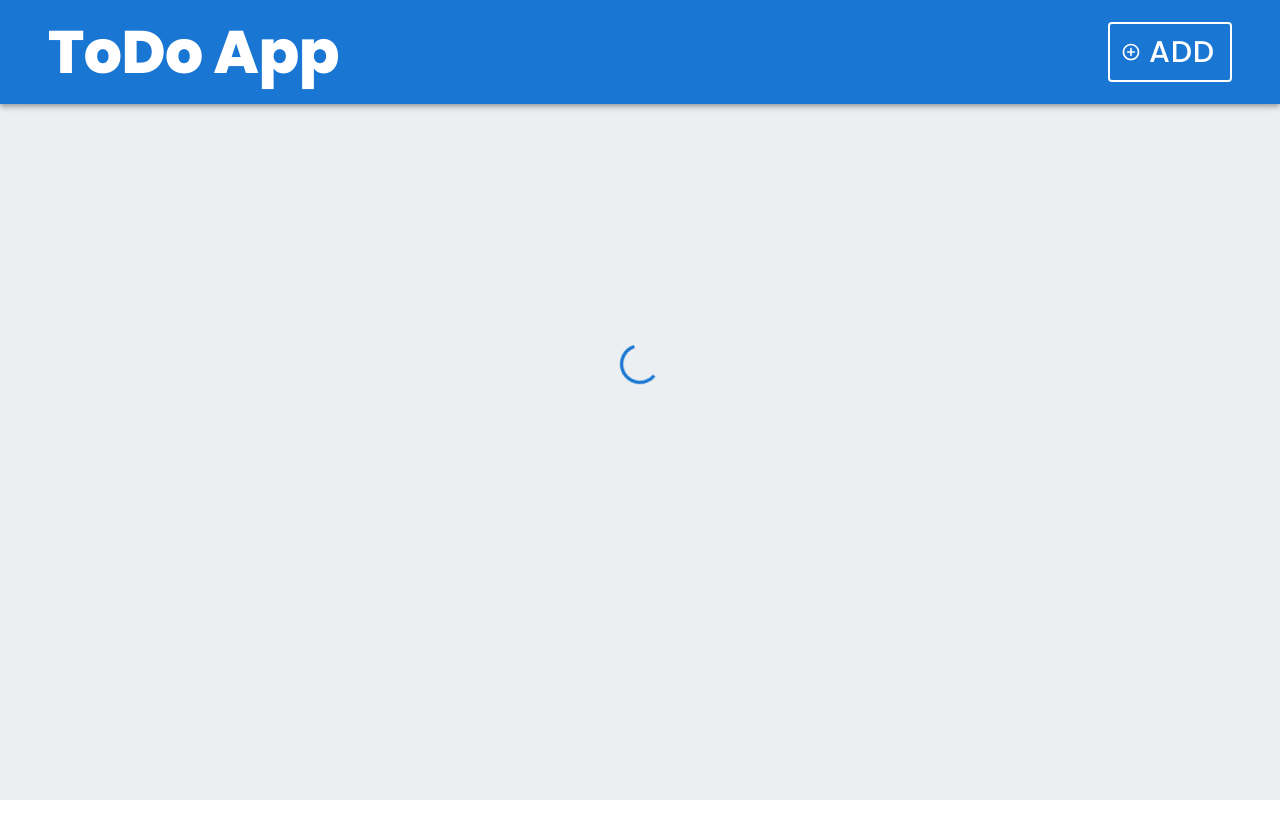
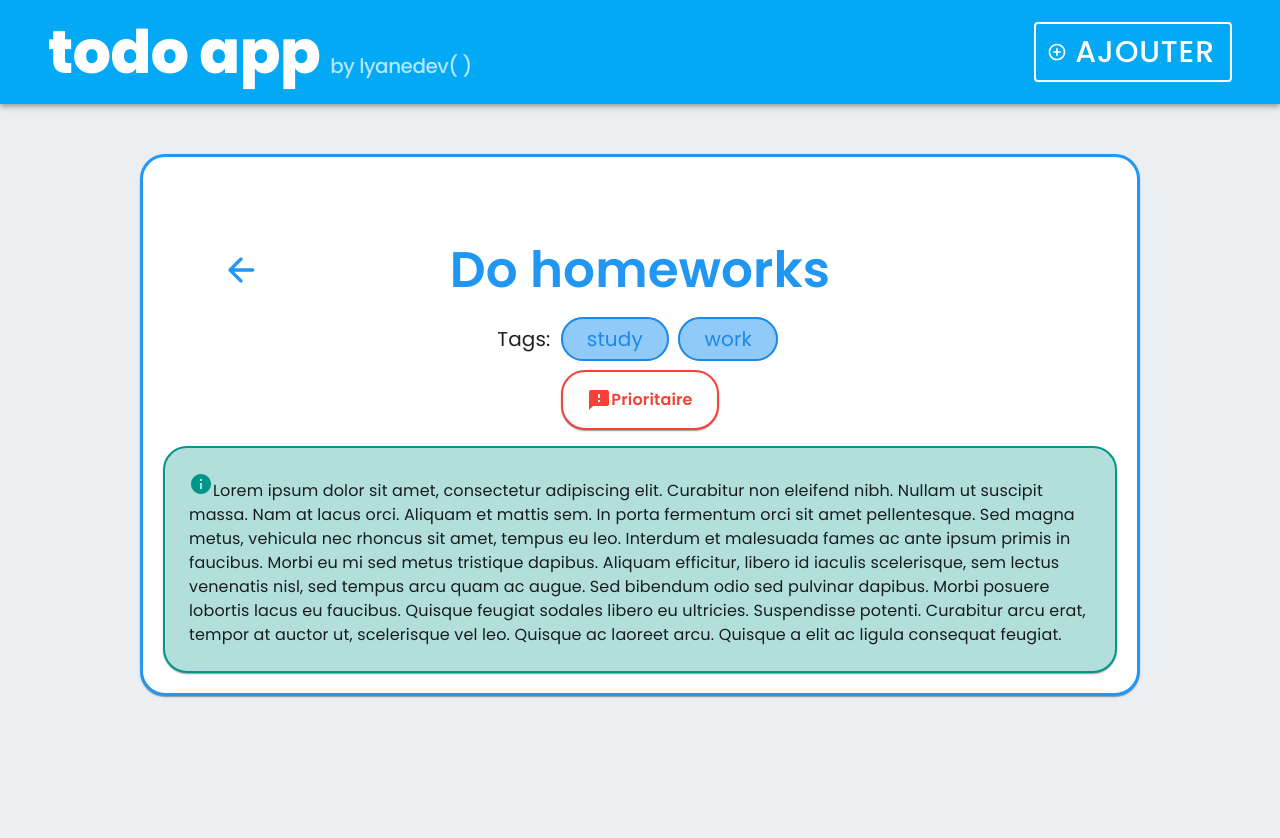
Before and after one commit to lyanedev/To-Do-App-react, a React (Vite) app: page /todos/1 in a window 1280 px wide. Shown: the top 838 px of the page. Before the commit the page ends 800 px from the top, so only its background shows below. Built offline with nearby package versions, Linux system fonts and the light colour scheme; no server answers; data requests are answered from the project's data file.

Commit message:
🚀 added card route and card UI

```diff
--- a/src/components/NavBar.jsx
+++ b/src/components/NavBar.jsx
@@ -8,7 +8,12 @@ import { AddButton } from "./navBar.styled";
 export const NavBar = () => {
   const navigate = useNavigate();
   return (
-    <AppBar position="static" color="primary">
+    <AppBar
+      position="static"
+      sx={{
+        backgroundColor: "#03a9f4",
+      }}
+    >
       <Container maxWidth="xl">
         <Toolbar>
           <Typography
@@ -23,13 +28,23 @@ export const NavBar = () => {
               cursor: "pointer",
             }}
           >
-            ToDo App
+            todo app
+            <span
+              style={{
+                fontSize: 20,
+                marginLeft: 10,
+                color: "#b3e5fc",
+                fontWeight: "500",
+              }}
+            >
+              by lyanedev( )
+            </span>
           </Typography>
           <AddButton
             variant="outlined"
             startIcon={<AddCircleOutlineRoundedIcon />}
           >
-            Add
+            Ajouter
           </AddButton>
         </Toolbar>
       </Container>
--- a/src/components/Todoslist.jsx
+++ b/src/components/Todoslist.jsx
@@ -17,18 +17,21 @@ export const Todoslist = ({ todos }) => {
           <Grid
             container
             direction="row"
-            justifyContent="space-between"
+            justifyContent="space-around"
             alignItems="flex-start"
             spacing={1}
           >
             <Grid item xs={12}>
-              <Typography variant="h4" sx={{ marginBottom: 2 }}>
+              <Typography
+                variant="h4"
+                sx={{ marginBottom: 2, color: "#2196f3", fontWeight: "600" }}
+              >
                 {todo.title}
               </Typography>
             </Grid>
 
             <Grid item xs={1}>
-              <LocalOfferRoundedIcon sx={{ color: "#7b1fa2" }} />
+              <LocalOfferRoundedIcon sx={{ color: "#1e88e5" }} />
             </Grid>
 
             <Grid item xs={2}>
@@ -37,16 +40,16 @@ export const Todoslist = ({ todos }) => {
             <Grid item xs={9}>
               {todo.tags.map((tag) => (
                 <Box
-                  key={Math.random()}
+                  key={tag}
                   sx={{
                     display: "inline",
-                    outline: "2px solid #7b1fa2",
-                    background: "#ce93d8",
+                    border: "2px solid #1e88e5",
+                    background: "#90caf9",
                     borderRadius: 20,
-                    padding: "0 .5rem",
+                    padding: ".2rem .5rem",
                     textAlign: "center",
                     margin: "0.5rem .3rem",
-                    color: "#7b1fa2",
+                    color: "#1e88e5",
                   }}
                 >
                   {tag}
@@ -67,14 +70,14 @@ export const Todoslist = ({ todos }) => {
                   variant="p"
                   sx={{ color: "#f44336", fontWeight: 600 }}
                 >
-                  Important
+                  Prioritaire
                 </Typography>
               ) : (
                 <Typography
                   variant="p"
                   sx={{ color: "#4caf50", fontWeight: 600 }}
                 >
-                  Not important
+                  Pas prioritaire
                 </Typography>
               )}
             </Grid>
@@ -85,20 +88,20 @@ export const Todoslist = ({ todos }) => {
             <Grid item xs={11}>
               <Typography variant="p">
                 <span style={{ color: "#009688", fontWeight: 600 }}>
-                  Info:{" "}
+                  Infos:{" "}
                 </span>
                 {todo.description.substring(0, 80)}...
               </Typography>
             </Grid>
 
             <Grid item xs={1}>
-              <EventAvailableIcon sx={{ color: "#03a9f4" }} />
+              <EventAvailableIcon sx={{ color: "#ef5350" }} />
             </Grid>
 
             <Grid item xs={11}>
               <Typography variant="p">
-                <span style={{ color: "#03a9f4", fontWeight: 600 }}>
-                  Deadline:{" "}
+                <span style={{ color: "#ef5350", fontWeight: 600 }}>
+                  Date limite:{" "}
                 </span>
                 {todo.date}
               </Typography>
@@ -106,14 +109,14 @@ export const Todoslist = ({ todos }) => {
 
             <Grid item container xs={6}>
               <Button variant="contained" fullWidth>
-                Done
+                Supprimer
               </Button>
             </Grid>
 
             <Grid item container xs={6}>
               <NavLink to={`/todos/${todo.id}`} style={{ width: "100%" }}>
                 <Button variant="outlined" fullWidth>
-                  Edit
+                  Détails
                 </Button>
               </NavLink>
             </Grid>
--- a/src/components/todosList.styled.tsx
+++ b/src/components/todosList.styled.tsx
@@ -6,10 +6,10 @@ export const TodoCard = styled(Card)({
   fontFamily: "Poppins",
   padding: 30,
   margin: 15,
-  outline: "3px solid #7b1fa2",
+  border: "3px solid #2196f3",
   borderRadius: 25,
   transition: "all 0.3s ease",
   "&:hover": {
-    transform: "rotate(3deg)",
+    transform: "scale(1.03)",
   },
 });
--- a/src/pages/todo/Todo.jsx
+++ b/src/pages/todo/Todo.jsx
@@ -1,21 +1,46 @@
-import { Container } from "@mui/material";
-import { useParams } from "react-router-dom";
+import { Card, Container, Grid, IconButton } from "@mui/material";
+import { useNavigate, useParams } from "react-router-dom";
 import { useFetch } from "../../hooks/useFetch";
 import { Typography } from "@mui/material";
 import CircularProgress from "@mui/material/CircularProgress";
+import { styled } from "@mui/material/styles";
+import ArrowBackRoundedIcon from "@mui/icons-material/ArrowBackRounded";
+import FeedbackRoundedIcon from "@mui/icons-material/FeedbackRounded";
+import InfoIcon from "@mui/icons-material/Info";
 
 import "./todo.styled";
 import { Box } from "@mui/system";
 
+const TodoDetailedCard = styled(Card)({
+  width: 1000,
+  minHeight: 500,
+  marginTop: 50,
+  padding: 20,
+  fontFamily: "Poppins",
+  border: "3px solid #2196f3",
+  borderRadius: 25,
+});
+
 export const Todo = () => {
+  const navigate = useNavigate();
+
   const { id } = useParams();
 
-  const url = "http://localhost:3000/todos" + id;
+  const url = "http://localhost:3000/todos/" + id;
 
-  const { error, isPending, data } = useFetch(url);
+  const { error, isPending, data: todo } = useFetch(url);
 
   return (
-    <Container maxWidth="xl">
+    <Container
+      maxWidth="xl"
+      sx={{
+        width: "100%",
+        minHeight: "100vh",
+        display: "flex",
+        justifyContent: "center",
+        alignItems: "flex-start",
+      }}
+    >
       {error && <Typography variant="p">{error}</Typography>}
       {isPending && (
         <Box
@@ -23,13 +48,140 @@ export const Todo = () => {
             display: "flex",
             justifyContent: "center",
             alignItems: "center",
-            marginTop: 30
+            marginTop: 30,
           }}
         >
           <CircularProgress />
         </Box>
       )}
-      {data && <h1>toto</h1>}
+      {todo && (
+        <>
+          <TodoDetailedCard>
+            <IconButton
+              onClick={() => navigate("/")}
+              sx={{
+                position: "relative",
+                left: 50,
+                top: 65,
+              }}
+            >
+              <ArrowBackRoundedIcon sx={{ color: "#2196f3", fontSize: 40 }} />
+            </IconButton>
+
+            <Grid
+              container
+              direction="column"
+              justifyContent="space-around"
+              alignItems="center"
+              flexWrap="wrap"
+              spacing={2}
+            >
+              <Grid item xs={12}>
+                <Typography
+                  variant="p"
+                  sx={{
+                    color: "#2196f3",
+                    fontWeight: "600",
+                    fontSize: 50,
+                    textAlign: "center",
+                  }}
+                >
+                  {todo.title}
+                </Typography>
+              </Grid>
+
+              <Grid
+                item
+                container
+                xs={12}
+                direction="row"
+                justifyContent="center"
+              >
+                <Grid item>
+                  <Typography
+                    variant="p"
+                    sx={{
+                      fontSize: 20,
+                    }}
+                  >
+                    Tags:{" "}
+                  </Typography>
+                  {todo.tags.map((tag) => (
+                    <Box
+                      key={tag}
+                      sx={{
+                        display: "inline",
+                        fontSize: 20,
+                        border: "2px solid #1e88e5",
+                        background: "#90caf9",
+                        borderRadius: 20,
+                        padding: ".4rem 1.5rem",
+                        textAlign: "center",
+                        margin: "0.5rem .3rem",
+                        color: "#1e88e5",
+                      }}
+                    >
+                      {tag}
+                    </Box>
+                  ))}
+                </Grid>
+              </Grid>
+
+              <Grid item container direction="row" justifyContent="center">
+                <Card
+                  sx={{
+                    padding: "1rem 1.5rem",
+                    border: todo.important
+                      ? "2px solid #f44336"
+                      : "2px solid #4caf50",
+                    borderRadius: 6,
+                    display: "flex",
+                    justifyContent: "center",
+                  }}
+                >
+                  {todo.important ? (
+                    <FeedbackRoundedIcon sx={{ color: "#f44336" }} />
+                  ) : (
+                    <FeedbackRoundedIcon sx={{ color: "#4caf50" }} />
+                  )}
+                  {todo.important ? (
+                    <Typography
+                      variant="p"
+                      sx={{ color: "#f44336", fontWeight: 600 }}
+                    >
+                      Prioritaire
+                    </Typography>
+                  ) : (
+                    <Typography
+                      variant="p"
+                      sx={{ color: "#4caf50", fontWeight: 600 }}
+                    >
+                      Pas prioritaire
+                    </Typography>
+                  )}
+                </Card>
+              </Grid>
+
+              <Grid item>
+                <Card
+                  sx={{
+                    width: "100%",
+                    padding: 3,
+                    border: "2px solid #009688",
+                    borderRadius: 6,
+                    backgroundColor: "#b2dfdb",
+                  }}
+                >
+                  <Typography variant="p">
+                    <InfoIcon sx={{ color: "#009688" }} />
+                    {todo.description}
+                  </Typography>
+                </Card>
+              </Grid>
+            </Grid>
+          </TodoDetailedCard>
+        </>
+      )}
     </Container>
   );
 };
```
